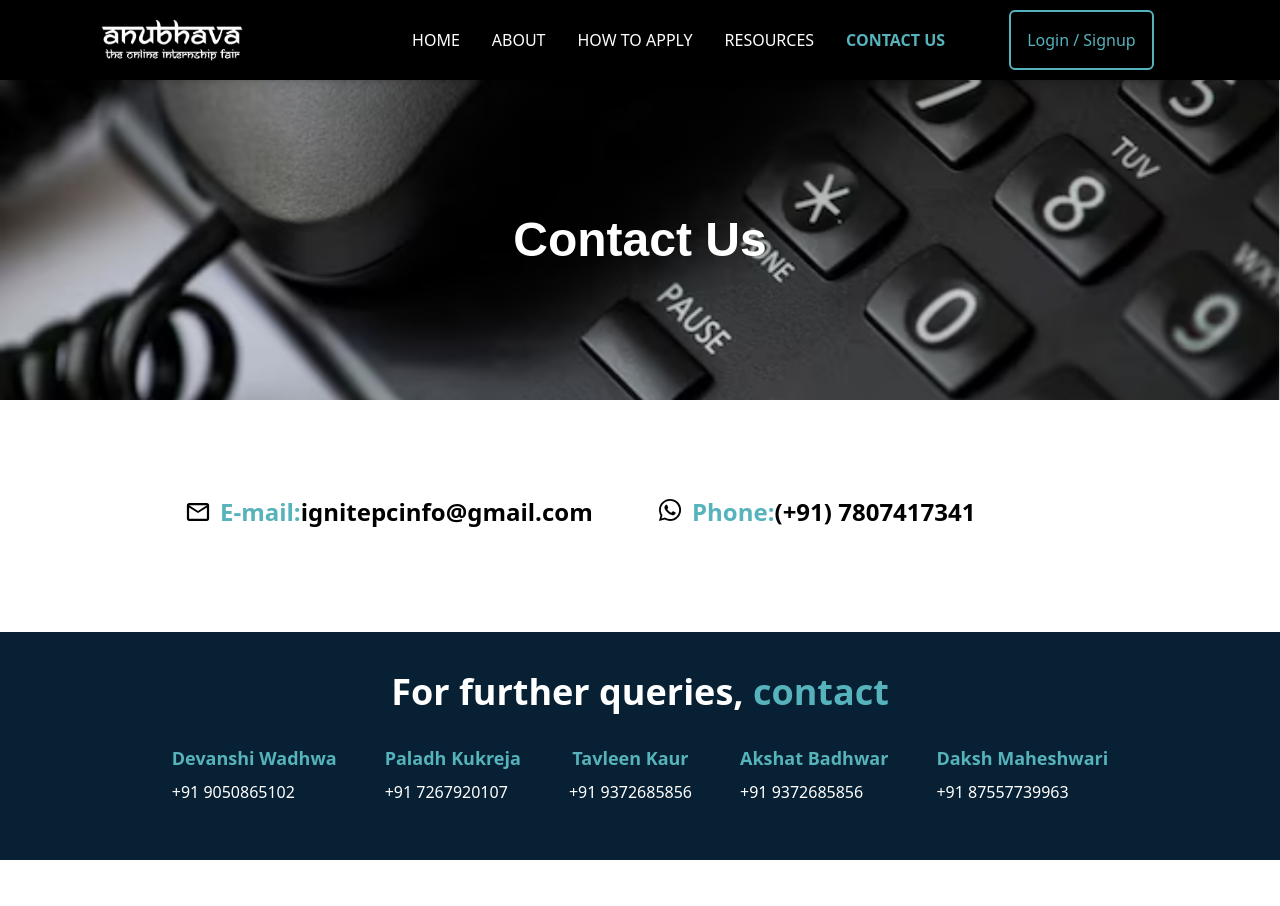
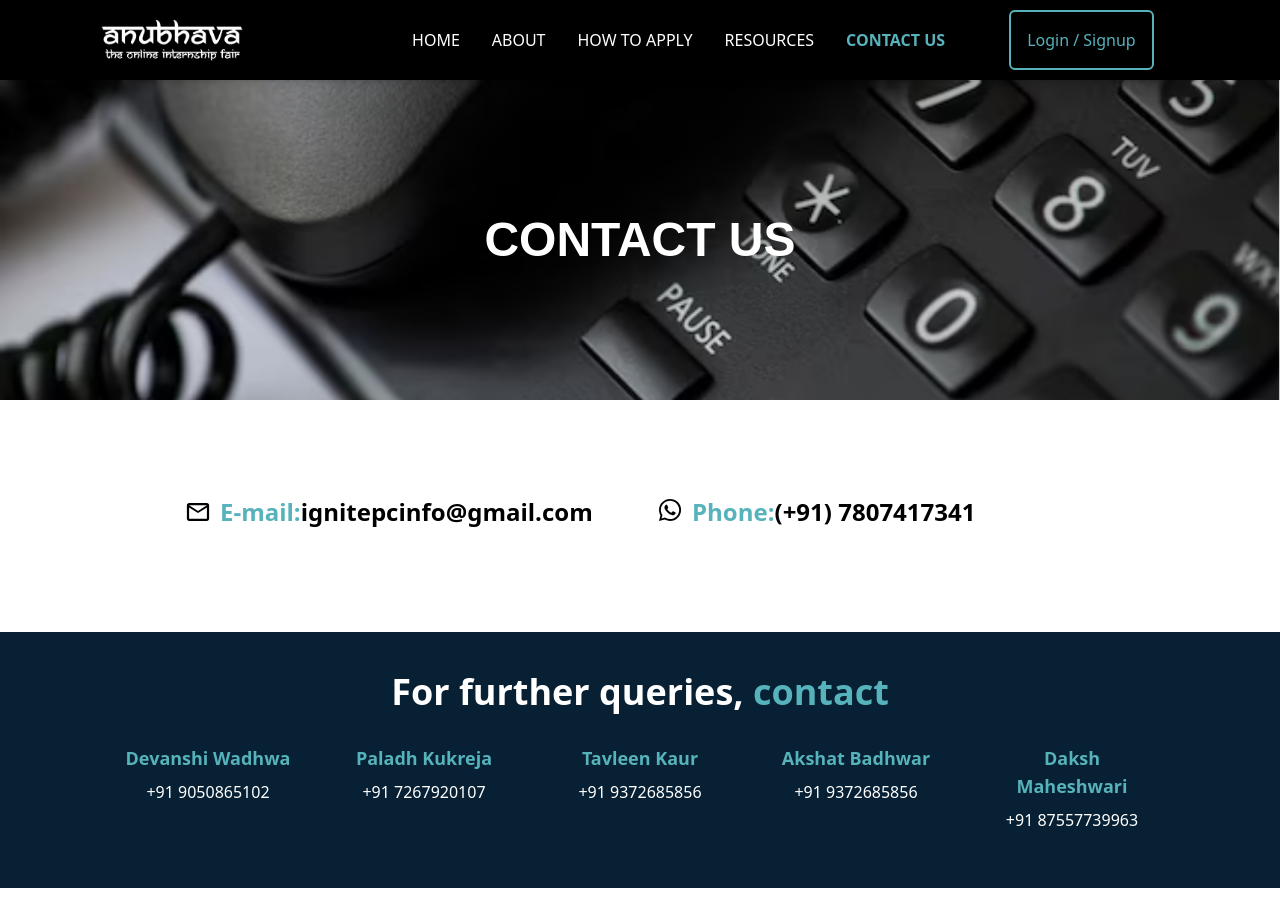
Before and after one commit to Sharathchandra345/anubhava_frontend, a React (Vite) app: page /contact-us in a window 1280 px wide. Shown: the top 906 px of the page. Built offline with nearby package versions, Linux system fonts and the light colour scheme; no server answers.

Commit message:
design updates

```diff
--- a/src/components/AboutComponents/AboutBoardOfAdvisors.jsx
+++ b/src/components/AboutComponents/AboutBoardOfAdvisors.jsx
@@ -145,7 +145,7 @@ export default function AboutBoardOfAdvisors({ images, text, special }) {
                 <img
                   src={image["img"]}
                   alt="image"
-                  className="w-[144px] h-[144px]"
+                  className="md:w-[144px] w-200 h-150 md:h-[144px]"
                 />
                 <div>
                   <h1 className="md:text-xl text-lg text-primary-new font-bold">
--- a/src/components/AboutComponents/AboutPrincipalMessage.jsx
+++ b/src/components/AboutComponents/AboutPrincipalMessage.jsx
@@ -17,7 +17,7 @@ export default function AboutPrincipalMessage({
   return (
     <div className="relative mb-10 md:mb-0 px-5">
       <div
-        className="w-full h-full md:h-[600px] absolute inset-0"
+        className="w-full md:h-[600px] absolute inset-0"
         style={backgroundStyle}
       >
         <div className="bg-dark-color opacity-50 w-full h-full absolute inset-0"></div>
@@ -35,7 +35,7 @@ export default function AboutPrincipalMessage({
             <h1 className="md:text-3xl text-xl">
               Message from <span className="text-warning-color">Principal</span>
             </h1>
-            <p className="md:text-sm">{message}</p>
+            <p className="md:text-sm text-xs">{message}</p>
             <div className="flex items-center">
               <h1 className="font-bold text-base text-light-color">
                 - Dr Jaswinder Singh
@@ -59,7 +59,7 @@ export default function AboutPrincipalMessage({
             <h1 className="md:text-3xl text-xl">
               Message from <span className="text-warning-color">Convenor</span>
             </h1>
-            <p className="md:text-sm">{message2}</p>
+            <p className="md:text-sm text-xs">{message2}</p>
             <div className="flex items-center">
               <h1 className="font-bold text-base text-light-color">
                 - Dr Bibhu Prasad Sahoo
--- a/src/pages/About.jsx
+++ b/src/pages/About.jsx
@@ -126,12 +126,12 @@ const images2 = [
   {
     img: img13,
     first: "Kushagra",
-    last: "",
+    last: "\u00A0",
   },
   {
     img: img14,
     first: "Lakshay",
-    last: "",
+    last: "Chhabra",
   },
   {
     img: img15,
@@ -146,7 +146,7 @@ const images2 = [
   {
     img: img17,
     first: "Tavleen",
-    last: "Kaur Sachdev",
+    last: "Sachdev",
   },
   {
     img: img18,
@@ -182,7 +182,7 @@ function About() {
       }} size={150} color={"#0f766e"} loading={isLoading} />
       <div className={`${!isLoading ? `opacity-100` : `opacity-50`}`}> */}
       <div>
-        <PageBanner image={person} bannerText={"About Us"} />
+        <PageBanner image={person} bannerText={"ABOUT US"} />
         {/* CONTENT */}
         <div className="flex flex-col">
           <AboutTopCards logo1={logo4} logo2={logo3} />
--- a/src/pages/AccountPage.jsx
+++ b/src/pages/AccountPage.jsx
@@ -305,7 +305,7 @@ export default function AccountPage() {
           confirmButtonText: "Ok",
         }).then(() => {
           localStorage.setItem("timeOut", JSON.stringify(new Date()));
-          navigate("/companies");
+          navigate("/");
         });
       });
   };
@@ -450,8 +450,8 @@ export default function AccountPage() {
 
       {/* <PageBanner image={person} bannerText={`Welcome ${user.displayName}`} /> */}
       <div className="w-full flex justify-start">
-        <div className="m-10 h-20 w-1 bg-primary-color"></div>
-        <h1 className="text-4xl mt-10 pt-5 text-black font-semibold ">
+        <div className="md:m-10 m-2 mt-5 h-20 w-1 bg-primary-color"></div>
+        <h1 className="md:text-4xl text-3xl md:mt-10 mt-5 pt-5 text-black font-semibold ">
           Welcome,{" "}
           <span className="text-primary-color">{user.displayName}</span>
         </h1>
@@ -459,9 +459,9 @@ export default function AccountPage() {
       <div
         className={`${
           !loading ? "opacity-100 border-4 border-black " : "opacity-50"
-        } flex flex-col gap-4 md:gap-8 md:px-10 px-4 items-center justify-center`}
+        } flex flex-col gap-4 md:gap-8 md:px-10 px-4 m-4 items-center justify-center`}
       >
-        <div className="p-4 w-96 md:w-[860px]">
+        <div className="p-4 w-76 md:w-[860px]">
           <h1 className="text-primary-color text-3xl font-semibold mb-4">
             Profile
           </h1>
@@ -473,15 +473,15 @@ export default function AccountPage() {
           </div>
           <div className="flex flex-row">
             {/* Left Column */}
-            <div className="d1 flex justify-center items-center h-full">
-              <h2 className="text-black text-xl font-semibold mt-8 mb-2">
+            <div className="d1 flex justify-center items-center md:-ml-48 h-full md:w-full">
+              <h2 className="text-black text-xl font-semibold mb-2 ">
                 Basic Info
               </h2>
             </div>
 
             {/* Right Column */}
-            <div className="d2 flex flex-col ml-11">
-              <div className="flex flex-col text-black pl-4">
+            <div className="d2 flex flex-col md:-ml-56 md:w-full md:pl-0 sm:pl-6 pl-6">
+              <div className="flex flex-col text-black pl-4  ">
                 {/* Age Input */}
                 <input
                   disabled={loading}
@@ -490,8 +490,8 @@ export default function AccountPage() {
                   id="age"
                   type="number"
                   inputMode="numeric"
-                  placeholder="Enter your Age"
-                  className="bg-transparent focus:outline-none focus:border-primary-color"
+                  placeholder="Enter age here"
+                  className="bg-transparent focus:outline-none w-200 focus:border-primary-color"
                 />
               </div>
               <div className="flex flex-col text-black pl-4">
@@ -508,7 +508,7 @@ export default function AccountPage() {
                   onChange={(e) => handleContactNumberChange(e.target.value)}
                   id="contact_number"
                   type="text"
-                  placeholder="Enter your contact number"
+                  placeholder="Enter contact number here"
                   className="bg-transparent focus:outline-none focus:border-primary-color"
                 />
               </div>
@@ -520,19 +520,19 @@ export default function AccountPage() {
                   onChange={(e) => handleCityChange(e.target.value)}
                   id="city"
                   type="text"
-                  placeholder="Enter your City name"
+                  placeholder="Enter city here"
                   className="bg-transparent focus:outline-none focus:border-primary-color mb-5"
                 />
               </div>
             </div>
           </div>
           <div className="flex flex-row">
-            <div className="d1 flex justify-center items-center h-full">
+            <div className="d1 flex justify-center items-center h-full md:-ml-48 md:w-full">
               <h2 className="text-black text-xl font-semibold mb-2">
                 College Info
               </h2>
             </div>
-            <div className="d2 flex flex-col ml-6">
+            <div className="d2 flex flex-col md:w-full md:-ml-56">
               <div className="flex flex-col text-black pl-4">
                 {/* <h1 className="text-lg font-semibold">College:</h1> */}
                 <input
@@ -541,7 +541,7 @@ export default function AccountPage() {
                   onChange={(e) => handleCollegeChange(e.target.value)}
                   id="course"
                   type="text"
-                  placeholder="Enter your College name"
+                  placeholder="Enter college here"
                   className="bg-transparent focus:outline-none focus:border-primary-color"
                 />
               </div>
@@ -553,7 +553,7 @@ export default function AccountPage() {
                   onChange={(e) => handleCourseChange(e.target.value)}
                   id="course"
                   type="text"
-                  placeholder="Enter your course name"
+                  placeholder="Enter course name here"
                   className="bg-transparent focus:outline-none focus:border-primary-color"
                 />
               </div>
@@ -565,7 +565,7 @@ export default function AccountPage() {
                   onChange={(e) => handleYearOfStudyChange(e.target.value)}
                   id="year_of_study"
                   type="number"
-                  placeholder="Enter your current year of study"
+                  placeholder="Enter year of enrollment"
                   className="bg-transparent focus:outline-none focus:border-primary-color"
                 />
               </div>
--- a/src/pages/ContactUs.jsx
+++ b/src/pages/ContactUs.jsx
@@ -7,11 +7,10 @@ import "../pages/customCss/contact.css";
 
 function ContactUs() {
   document.title = "Contact Us";
-
   window.scrollTo(0, 0);
   return (
     <div className="md:mt-20 mt-[65px] flex flex-col">
-      <PageBanner bannerText={"Contact Us"} image={banner} />
+      <PageBanner bannerText={"CONTACT US"} image={banner} />
 
       <div className="flex flex-col justify-center items-center mt-10 mb-12">
         <div className="flex flex-col gap-4 my-10 mx-2 md:flex-row md:justify-between">
@@ -69,41 +68,61 @@ function ContactUs() {
         </div>
       </div>
 
-      <div className="flex flex-col gap-4  bg-primary-dark2-color p-10  bg-dark-color">
+      <div className="flex flex-col gap-4 bg-primary-dark2-color p-10 bg-dark-color">
         <h1 className="text-xl md:text-4xl font-semibold text-center text-white">
           For further queries,{" "}
           <span className="text-primary-color">contact</span>
         </h1>
-        <div className="flex justify-center gap-4">
+        <div className="flex flex-wrap justify-center gap-4">
+          <div className="w-full sm:w-1/2 md:w-1/3 lg:w-1/6 xl:w-1/8">
             <div className="rounded-md p-4 flex flex-col gap-2 ">
               <h1 className="font-semibold text-md md:text-lg text-primary-color text-center">
                 Devanshi Wadhwa
               </h1>
-            <h1 className="text-sm md:text-base text-white">+91 9050865102</h1>
+              <h1 className="text-sm md:text-base text-white text-center">
+                +91 9050865102
+              </h1>
             </div>
+          </div>
+          <div className="w-full sm:w-1/2 md:w-1/3 lg:w-1/6 xl:w-1/8">
             <div className="rounded-md p-4 flex flex-col gap-2 ">
               <h1 className="font-semibold text-md md:text-lg text-primary-color text-center">
                 Paladh Kukreja
               </h1>
-            <h1 className="text-sm md:text-base text-white">+91 7267920107</h1>
+              <h1 className="text-sm md:text-base text-white text-center">
+                +91 7267920107
+              </h1>
             </div>
+          </div>
+          <div className="w-full sm:w-1/2 md:w-1/3 lg:w-1/6 xl:w-1/8">
             <div className="rounded-md p-4 flex flex-col gap-2 ">
               <h1 className="font-semibold text-md md:text-lg text-primary-color text-center">
                 Tavleen Kaur
               </h1>
-            <h1 className="text-sm md:text-base text-white">+91 9372685856</h1>
+              <h1 className="text-sm md:text-base text-white text-center">
+                +91 9372685856
+              </h1>
             </div>
+          </div>
+          <div className="w-full sm:w-1/2 md:w-1/3 lg:w-1/6 xl:w-1/8">
             <div className="rounded-md p-4 flex flex-col gap-2 ">
               <h1 className="font-semibold text-md md:text-lg text-primary-color text-center">
                 Akshat Badhwar
               </h1>
-            <h1 className="text-sm md:text-base text-white">+91 9372685856</h1>
+              <h1 className="text-sm md:text-base text-white text-center">
+                +91 9372685856
+              </h1>
             </div>
+          </div>
+          <div className="w-full sm:w-1/2 md:w-1/3 lg:w-1/6 xl:w-1/8">
             <div className="rounded-md p-4 flex flex-col gap-2 ">
               <h1 className="font-semibold text-md md:text-lg text-primary-color text-center">
                 Daksh Maheshwari
               </h1>
-            <h1 className="text-sm md:text-base text-white">+91 87557739963</h1>
+              <h1 className="text-sm md:text-base text-white text-center">
+                +91 87557739963
+              </h1>
+            </div>
           </div>
         </div>
       </div>
--- a/src/pages/HowToApply.jsx
+++ b/src/pages/HowToApply.jsx
@@ -10,7 +10,7 @@ function HowToApply() {
   window.scrollTo(0, 0);
   return (
     <div className="md:mt-20 mt-[65px] flex flex-col">
-      <PageBanner image={banner} bannerText={"How to apply"} />
+      <PageBanner image={banner} bannerText={"HOW TO APPLY"} />
       <YouTubeBanner />
       <div className="flex flex-col gap-5 md:px-10 px-5 my-5 md:my-10">
         <div className="flex flex-row items-center gap-2 mb-3">
--- a/src/pages/Resources.jsx
+++ b/src/pages/Resources.jsx
@@ -9,7 +9,7 @@ export default function Resources() {
   document.title = "Resources";
   return (
     <div className="md:mt-20 mt-[65px] flex flex-col">
-      <PageBanner image={banner} bannerText={"Resources"} />
+      <PageBanner image={banner} bannerText={"RESOURCES"} />
       <div className="flex my-10 flex-col md:flex-row  items-center justify-center md:gap-10">
         <div>
           <div className="flex flex-row gap-2 items-center mb-5 px-12">
```
Lines whose indentation alone changed are shown as unchanged.
